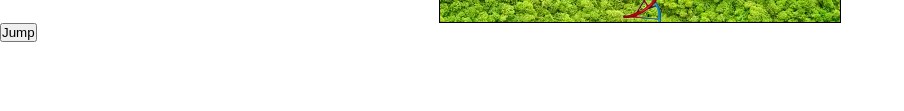
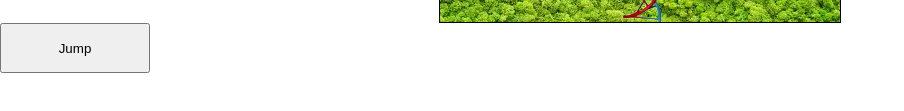
Before and after one commit to giogio1968/mjflappybirdie, a plain HTML site: page index.html in a window 1280 px wide. Shown: the part 479-590 px from the top of the page, without its empty margins (0-904 px from the left). Drawn offline with Linux system fonts and the light colour scheme.

Commit message:
Update index.html

```diff
--- a/index.html
+++ b/index.html
@@ -11,7 +11,7 @@
     <div id="hole"></div>
     <div id="character" class="responsive"></div>
   </div>
-  <button onclick="jump()">Jump</button>
+<button onclick="jump()" style="width: 150px; height: 50px;">Jump</button>
   <script src="script.js"></script>
 </body>
 </html>
```
